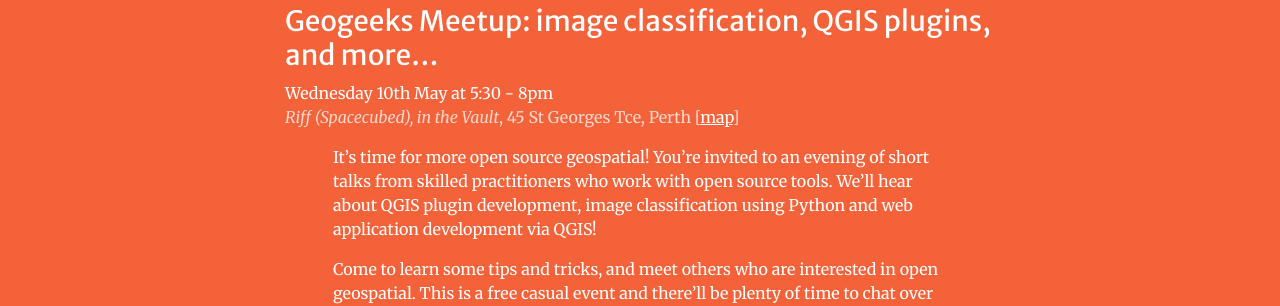
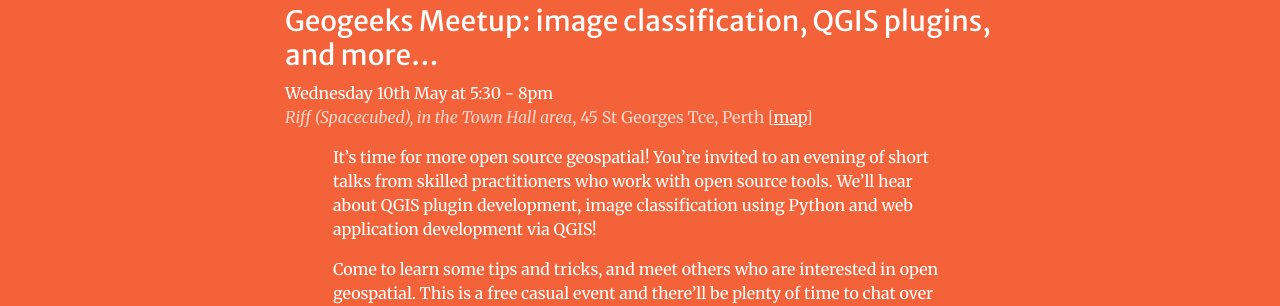
Before and after one commit to geogeeks-au/geogeeks-au.github.io, a Jekyll site: the page built from index.html, in a window 1280 px wide and 900 px high, scrolled down 975 px. Shown: the part 153-459 px from the top of the window. Built offline with Jekyll 4.4.1, drawn with Linux system fonts in a browser that asks for light colours; comment, search, counter and statistics services are not loaded.

Commit message:
Fix room location of next event

```diff
--- a/_data/events.yml
+++ b/_data/events.yml
@@ -328,7 +328,7 @@
 
         If the Riff front door is locked please message us on Geogeeks Slack.
     location:
-        name: Riff (Spacecubed), in the Vault
+        name: Riff (Spacecubed), in the Town Hall area
         address: 45 St Georges Tce, Perth
         map: https://www.openstreetmap.org/node/6829139688
     url: https://events.humanitix.com/geogeeks-meetup-image-classification-qgis-plugins-and-more
```
